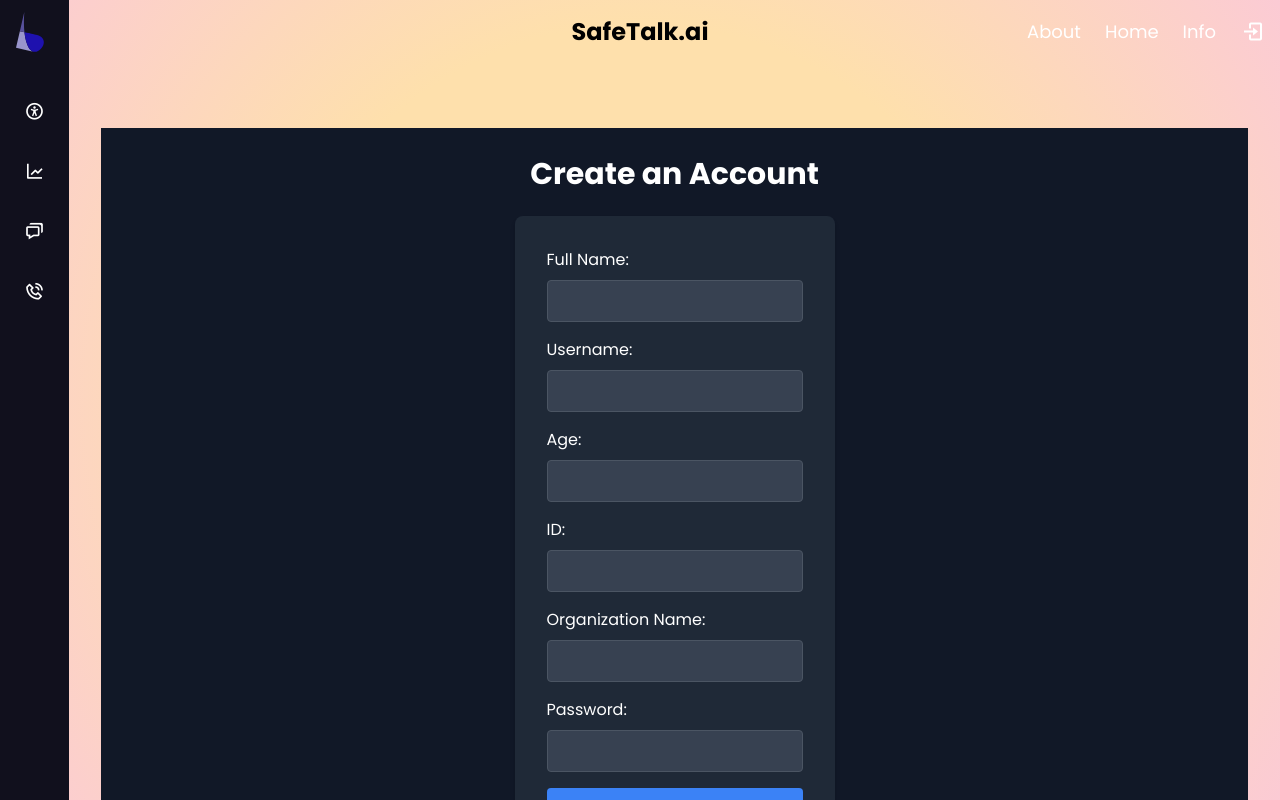
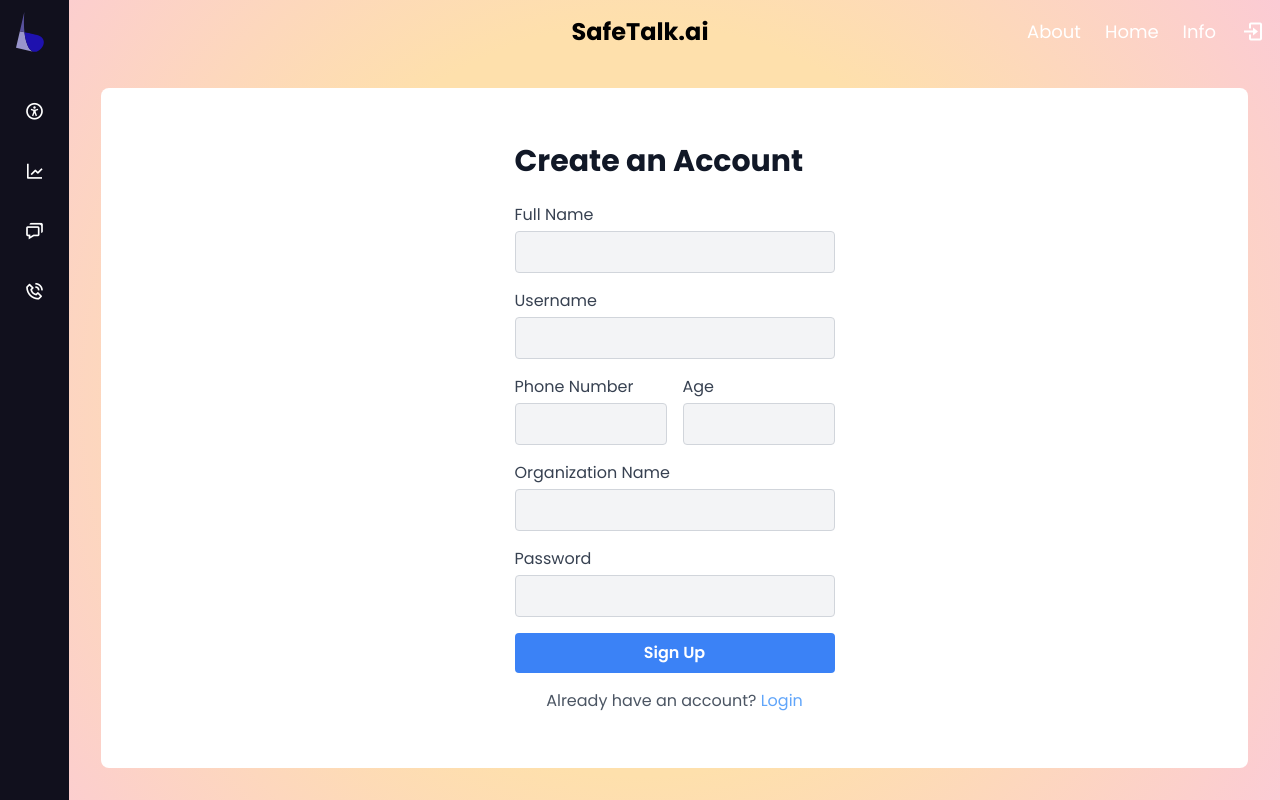
Before and after one commit to dondr1/BL-sptrainer, a React (Vite) app in the folder frontend/: page /signup in a window 1280 px wide. Built offline with nearby package versions, Linux system fonts and the light colour scheme.

Commit message:
pushing auth pages

```diff
--- a/frontend/src/pages/login.jsx
+++ b/frontend/src/pages/login.jsx
@@ -3,49 +3,78 @@ import { Link } from 'react-router-dom';
 
 const Login = () => {
 	return (
-    <div className="flex flex-col items-center justify-center h-screen bg-gray-900 text-white">
-      <h2 className="text-3xl font-bold mb-6">Login to SafeTalk.ai</h2>
+		<div className="flex h-[85vh] mt-[-40px] rounded-lg mb-10 overflow-hidden">
+			{/* Left Column at 6.5/12 (~54.17%) */}
+			<div className="bg-white flex flex-col justify-center items-center w-[54.17%]">
+				<div className="max-w-sm w-full px-8">
+					<img
+						src="/images/blnewlogo.svg"
+						alt="Logo"
+						className="h-10 object-contain mb-6"
+					/>
 
-      <form className="bg-gray-800 p-8 rounded-lg shadow-md w-80">
-        <div className="mb-4">
-          <label className="block mb-2">Email:</label>
+					<h2 className="text-3xl font-bold text-gray-900 mb-6">
+						Login to SafeTalk.ai
+					</h2>
+
+					<form className="space-y-4">
+						<div>
+							<label className="block text-gray-700 mb-1">Email</label>
 							<input
 								type="email"
-            className="w-full px-3 py-2 rounded bg-gray-700 border border-gray-600 focus:outline-none focus:ring-2 focus:ring-blue-400"
+								className="text-black w-full px-3 py-2 rounded bg-gray-100 border border-gray-300 focus:outline-none focus:ring-2 focus:ring-blue-400"
 								required
 							/>
 						</div>
 
-        <div className="mb-4">
-          <label className="block mb-2">Username:</label>
+						<div>
+							<label className="block text-gray-700 mb-1">Username</label>
 							<input
 								type="text"
-            className="w-full px-3 py-2 rounded bg-gray-700 border border-gray-600 focus:outline-none focus:ring-2 focus:ring-blue-400"
+								className="text-black w-full px-3 py-2 rounded bg-gray-100 border border-gray-300 focus:outline-none focus:ring-2 focus:ring-blue-400"
 								required
 							/>
 						</div>
 
-        <div className="mb-4">
-          <label className="block mb-2">Password:</label>
+						<div>
+							<label className="block text-gray-700 mb-1">Password</label>
 							<input
 								type="password"
-            className="w-full px-3 py-2 rounded bg-gray-700 border border-gray-600 focus:outline-none focus:ring-2 focus:ring-blue-400"
+								className="text-black w-full px-3 py-2 rounded bg-gray-100 border border-gray-300 focus:outline-none focus:ring-2 focus:ring-blue-400"
 								required
 							/>
 						</div>
 
-        <button className="w-full bg-blue-500 hover:bg-blue-600 text-white py-2 rounded transition">
+						<button className="w-full bg-blue-500 hover:bg-blue-600 text-white py-2 rounded transition font-semibold">
 							Login
 						</button>
 					</form>
 
-      {/* Signup Link */}
-      <p className="mt-4">
-        Don't have an account?{' '}
-        <Link to="/signup" className="text-blue-400 hover:underline">
+					<p className="mt-4 text-gray-600">
+						Don’t have an account?{' '}
+						<Link to="/signup" className="text-blue-500 hover:underline">
 							Sign Up
 						</Link>
 					</p>
+				</div>
+			</div>
+
+			{/* Right Column (Image showing the right side) */}
+			<div className="w-[45%] bg-gradient-to-br from-pink-100 via-pink-200 to-pink-300 relative">
+				<img
+					src="/images/Feat_suicide_hero.jpg"
+					alt="SafeTalk illustration"
+					className="
+						absolute
+						top-0
+						left-0
+						w-full
+						h-full
+						object-cover
+						object-[72%_50%] /* Positions image from the right, vertically centered */
+					"
+				/>
+			</div>
 		</div>
 	);
 };
--- a/frontend/src/pages/signup.jsx
+++ b/frontend/src/pages/signup.jsx
@@ -3,77 +3,83 @@ import { Link } from 'react-router-dom';
 
 const Signup = () => {
 	return (
-    <div className="flex flex-col items-center justify-center h-screen bg-gray-900 text-white">
-      <h2 className="text-3xl font-bold mb-6">Create an Account</h2>
-
-      <form className="bg-gray-800 p-8 rounded-lg shadow-md w-80">
-        <div className="mb-4">
-          <label className="block mb-2">Full Name:</label>
+		<div className="flex h-[85vh] mt-[-40px] rounded-lg mb-10 overflow-hidden">
+			<div className="bg-white flex flex-col justify-center items-center w-full">
+				<div className="max-w-sm w-full px-8">
+					<h2 className="text-3xl font-bold text-gray-900 mb-6">
+						Create an Account
+					</h2>
+					<form className="w-full space-y-4">
+						{/* Full Name */}
+						<div>
+							<label className="block text-gray-700 mb-1">Full Name</label>
 							<input
 								type="text"
-            className="w-full px-3 py-2 rounded bg-gray-700 border border-gray-600 focus:outline-none focus:ring-2 focus:ring-blue-400"
+								className="w-full px-3 py-2 text-black rounded bg-gray-100 border border-gray-300 focus:outline-none focus:ring-2 focus:ring-blue-400"
 								required
 							/>
 						</div>
-
-        <div className="mb-4">
-          <label className="block mb-2">Username:</label>
+						{/* Username */}
+						<div>
+							<label className="block text-gray-700 mb-1">Username</label>
 							<input
 								type="text"
-            className="w-full px-3 py-2 rounded bg-gray-700 border border-gray-600 focus:outline-none focus:ring-2 focus:ring-blue-400"
+								className="w-full px-3 py-2 text-black rounded bg-gray-100 border border-gray-300 focus:outline-none focus:ring-2 focus:ring-blue-400"
 								required
 							/>
 						</div>
-
-        <div className="mb-4">
-          <label className="block mb-2">Age:</label>
+						{/* Phone Number & Age side by side */}
+						<div className="flex gap-4">
+							<div className="flex-1">
+								<label className="block text-gray-700 mb-1">Phone Number</label>
 								<input
-            type="integer"
-            className="w-full px-3 py-2 rounded bg-gray-700 border border-gray-600 focus:outline-none focus:ring-2 focus:ring-blue-400"
+									type="text"
+									className="w-full px-3 py-2 text-black rounded bg-gray-100 border border-gray-300 focus:outline-none focus:ring-2 focus:ring-blue-400"
 									required
 								/>
 							</div>
-
-        <div className="mb-4">
-          <label className="block mb-2">ID:</label>
+							<div className="flex-1">
+								<label className="block text-gray-700 mb-1">Age</label>
 								<input
-            type="integer"
-            className="w-full px-3 py-2 rounded bg-gray-700 border border-gray-600 focus:outline-none focus:ring-2 focus:ring-blue-400"
+									type="number"
+									className="w-full px-3 py-2 text-black rounded bg-gray-100 border border-gray-300 focus:outline-none focus:ring-2 focus:ring-blue-400"
 									required
 								/>
 							</div>
-
-        <div className="mb-4">
-          <label className="block mb-2">Organization Name:</label>
+						</div>
+						{/* Organization Name */}
+						<div>
+							<label className="block text-gray-700 mb-1">
+								Organization Name
+							</label>
 							<input
-            type="integer"
-            className="w-full px-3 py-2 rounded bg-gray-700 border border-gray-600 focus:outline-none focus:ring-2 focus:ring-blue-400"
+								type="text"
+								className="w-full px-3 py-2 text-black rounded bg-gray-100 border border-gray-300 focus:outline-none focus:ring-2 focus:ring-blue-400"
 								required
 							/>
 						</div>
-
-        <div className="mb-4">
-          <label className="block mb-2">Password:</label>
+						{/* Password */}
+						<div>
+							<label className="block text-gray-700 mb-1">Password</label>
 							<input
 								type="password"
-            className="w-full px-3 py-2 rounded bg-gray-700 border border-gray-600 focus:outline-none focus:ring-2 focus:ring-blue-400"
+								className="w-full px-3 py-2 text-black rounded bg-gray-100 border border-gray-300 focus:outline-none focus:ring-2 focus:ring-blue-400"
 								required
 							/>
 						</div>
-
-        <button className="w-full bg-blue-500 hover:bg-blue-600 text-white py-2 rounded transition">
+						<button className="w-full bg-blue-500 hover:bg-blue-600 text-white py-2 rounded transition font-semibold">
 							Sign Up
 						</button>
 					</form>
-
-      {/* Login Link */}
-      <p className="mt-4">
+					<p className="mt-4 text-gray-600 text-center">
 						Already have an account?{' '}
 						<Link to="/login" className="text-blue-400 hover:underline">
 							Login
 						</Link>
 					</p>
 				</div>
+			</div>
+		</div>
 	);
 };
 
```
Also changed, not shown: frontend/public/images/Feat_suicide_hero.jpg (added), frontend/public/images/Purple-Yellow-Illustrated-Happy-Pi-Day-Flyer-636x900.png (added). Lines whose indentation alone changed are shown as unchanged.
